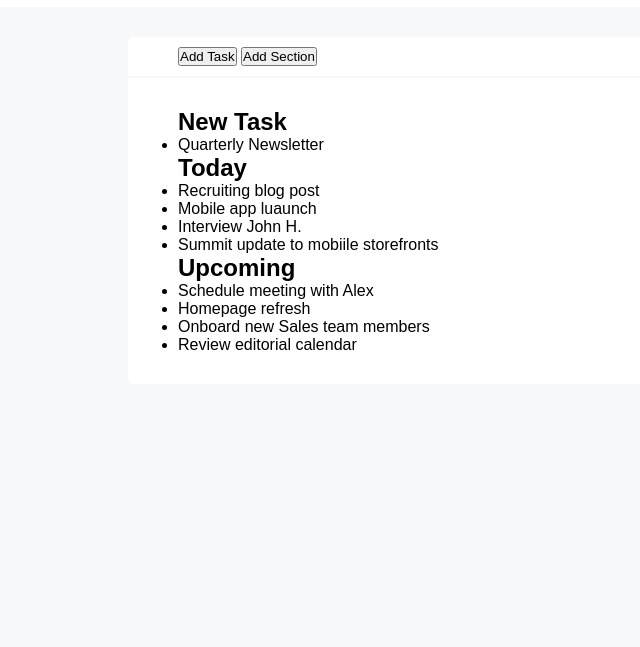
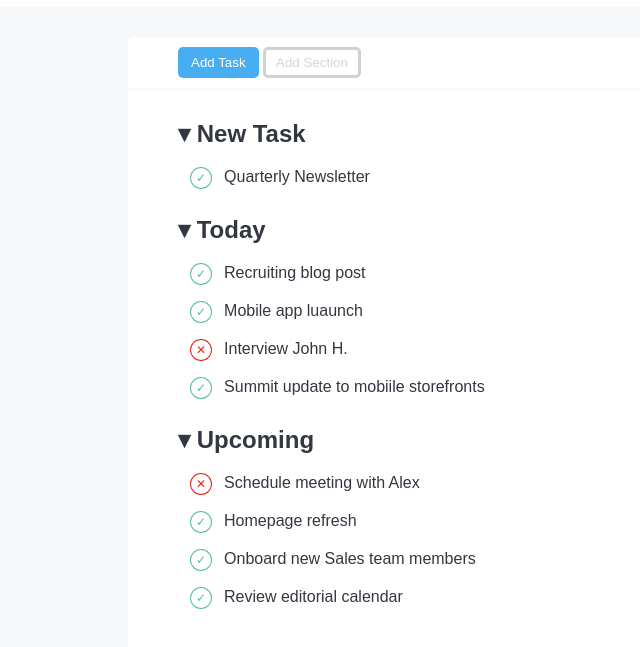
Before and after one commit to monica-harabagiu/html-css-toboolist, a plain HTML site: page index.html in a window 1280 px wide. Shown: the part 63-710 px from the top of the page, without its empty margins (0-640 px from the left). Drawn offline with Linux system fonts and the light colour scheme.

Commit message:
lists with checks and crosses

```diff
--- a/assets/css/style.css
+++ b/assets/css/style.css
@@ -47,3 +47,55 @@ header img {
 hr {
     border: 1px solid #F6F8F9;
 }
+
+.buttons button {
+    padding: 5px 10px;
+    border-radius: 5px;
+    border: none;
+}
+
+div button:first-child {
+    background-color: #48ADF1;
+    border: solid #48ADF1;
+    color: white;
+}
+
+div button:last-child {
+    background-color: transparent;
+    border: solid #CDD2D6;
+    color: #D1D6D9;
+}
+
+section {
+    margin-bottom: 30px;
+    color: #323741;
+}
+
+ul {
+    list-style: none;
+    padding: 0px;
+}
+
+ul li {
+    margin-top: 20px;
+}
+
+ul li.check:before {
+    content: '\2713';
+    margin: 1em;
+    color: #58BCA5;
+    border: 1px solid;
+    border-radius: 50%;
+    font-size: 12px;
+    padding: 3px 5px;
+}
+
+ul li.cross:before {
+    content: '\2715';
+    margin: 1em;
+    color: #E62416;
+    border: 1px solid;
+    border-radius: 50%;
+    font-size: 12px;
+    padding: 3px 5px;
+}
--- a/index.html
+++ b/index.html
@@ -24,31 +24,31 @@
         <div class="lists container">
             <!-- New Task -->
             <section>
-                <h2>New Task</h2>
+                <h2>&#9662;  New Task</h2>
                 <ul>
-                    <li>Quarterly Newsletter</li>
+                    <li class="check">Quarterly Newsletter</li>
                 </ul>
             </section>
 
             <!-- Today -->
             <section>
-                <h2>Today</h2>
+                <h2>&#9662; Today</h2>
                 <ul>
-                    <li>Recruiting blog post</li>
-                    <li>Mobile app luaunch</li>
-                    <li>Interview John H.</li>
-                    <li>Summit update to mobiile storefronts</li>
+                    <li class="check">Recruiting blog post</li>
+                    <li class="check">Mobile app luaunch</li>
+                    <li class="cross">Interview John H.</li>
+                    <li class="check">Summit update to mobiile storefronts</li>
                 </ul>
             </section>
 
             <!-- Upcoming -->
             <section>
-                <h2>Upcoming</h2>
+                <h2>&#9662; Upcoming</h2>
                 <ul>
-                    <li>Schedule meeting with Alex</li>
-                    <li>Homepage refresh</li>
-                    <li>Onboard new Sales team members</li>
-                    <li>Review editorial calendar</li>
+                    <li class="cross">Schedule meeting with Alex</li>
+                    <li class="check">Homepage refresh</li>
+                    <li class="check">Onboard new Sales team members</li>
+                    <li class="check">Review editorial calendar</li>
                 </ul>
             </section>
         </div>
```
